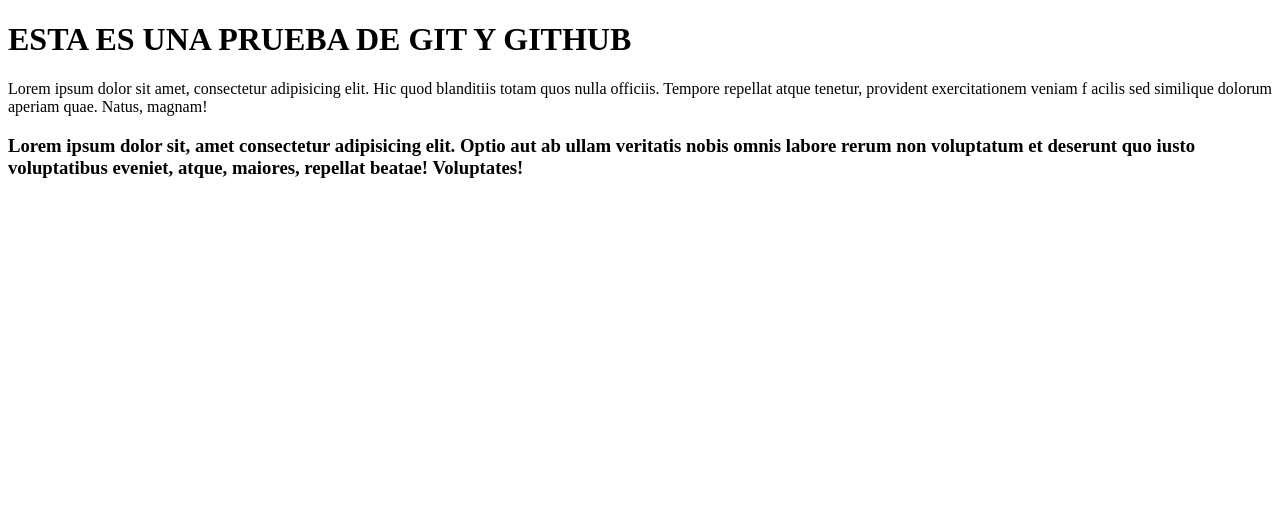
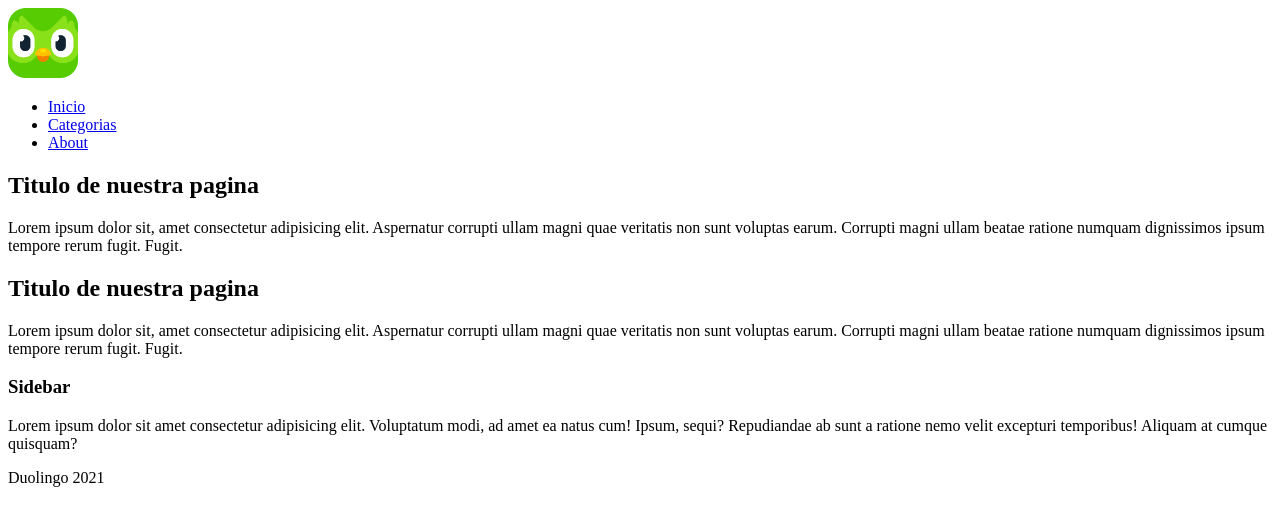
Before and after one commit to Juan98-GT/prueba-git, a plain HTML site: page index.html in a window 1280 px wide. Drawn offline with Linux system fonts and the light colour scheme.

Commit message:
estructura en html

```diff
--- a/index.html
+++ b/index.html
@@ -7,14 +7,49 @@
     <title>PRUEBA GIT</title>
 </head>
 <body>
-    <h1>ESTA ES UNA PRUEBA DE GIT Y GITHUB</h1>
-    <p>Lorem ipsum dolor sit amet, consectetur adipisicing elit.
-        Hic quod blanditiis totam quos nulla officiis. Tempore
-        repellat atque tenetur, provident exercitationem veniam f
-        acilis sed similique dolorum aperiam quae. Natus, magnam!</p>
 
-        <p><h3>Lorem ipsum dolor sit, amet consectetur adipisicing elit. Optio aut ab ullam veritatis nobis omnis labore rerum non voluptatum et deserunt quo iusto
-            voluptatibus eveniet, atque, maiores, repellat beatae! Voluptates!</h3></p>
+    <header>
+        <div>
+            <img src="images/logo_duo.png" width="70" alt="Logotipo">
+        </div>
+        <nav>
+            <ul>
+                <li><a href="#">Inicio</a></li>
+                <li><a href="#">Categorias</a></li>
+                <li><a href="#">About</a></li>
+            </ul>
+        </nav>
+    </header>
+
+    <section class="wrapper">
+        <section class="main">
+            <article>
+                <h2>Titulo de nuestra pagina</h2>
+                <p>Lorem ipsum dolor sit, amet consectetur adipisicing elit.
+                    Aspernatur corrupti ullam magni quae veritatis non sunt
+                    voluptas earum. Corrupti magni ullam beatae ratione numquam
+                    dignissimos ipsum tempore rerum fugit. Fugit.</p>
+            </article>
+
+            <article>
+                <h2>Titulo de nuestra pagina</h2>
+                <p>Lorem ipsum dolor sit, amet consectetur adipisicing elit.
+                    Aspernatur corrupti ullam magni quae veritatis non sunt
+                    voluptas earum. Corrupti magni ullam beatae ratione numquam
+                    dignissimos ipsum tempore rerum fugit. Fugit.</p>
+            </article>
+        </section>
+        <aside>
+            <h3>Sidebar</h3>
+            <p>Lorem ipsum dolor sit amet consectetur adipisicing elit. Voluptatum modi,
+                ad amet ea natus cum! Ipsum, sequi? Repudiandae ab sunt a ratione nemo velit
+                excepturi temporibus! Aliquam at cumque quisquam?</p>
+        </aside>
+    </section>
+
+    <footer>
+        <p>Duolingo 2021</p>
+    </footer>
 
 </body>
 </html>
```
Also changed, not shown: images/logo_duo.png (added), 1 other file.
